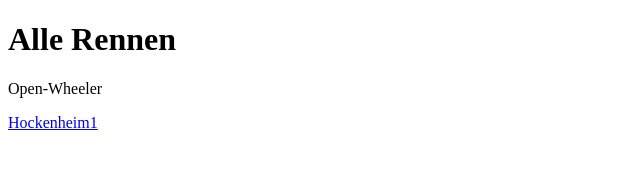
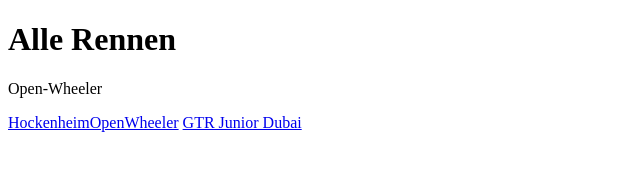
Before and after one commit to hioRacing/github.io, a plain HTML site: page index.html in a window 1280 px wide. Shown: the whole page, without its empty margins (0-640 px from the left). Drawn offline with Linux system fonts and the light colour scheme.

Commit message:
Update index.html

```diff
--- a/index.html
+++ b/index.html
@@ -7,7 +7,7 @@
 
 <h1>Alle Rennen</h1>
 <p>Open-Wheeler</p>
-<a href="Hockenheim1">Hockenheim1</a>
-
+<a href="Hockenheim1">HockenheimOpenWheeler</a>
+<a href="GTRJuniorDubai">GTR Junior Dubai</a>
 </body>
 </html>
```
